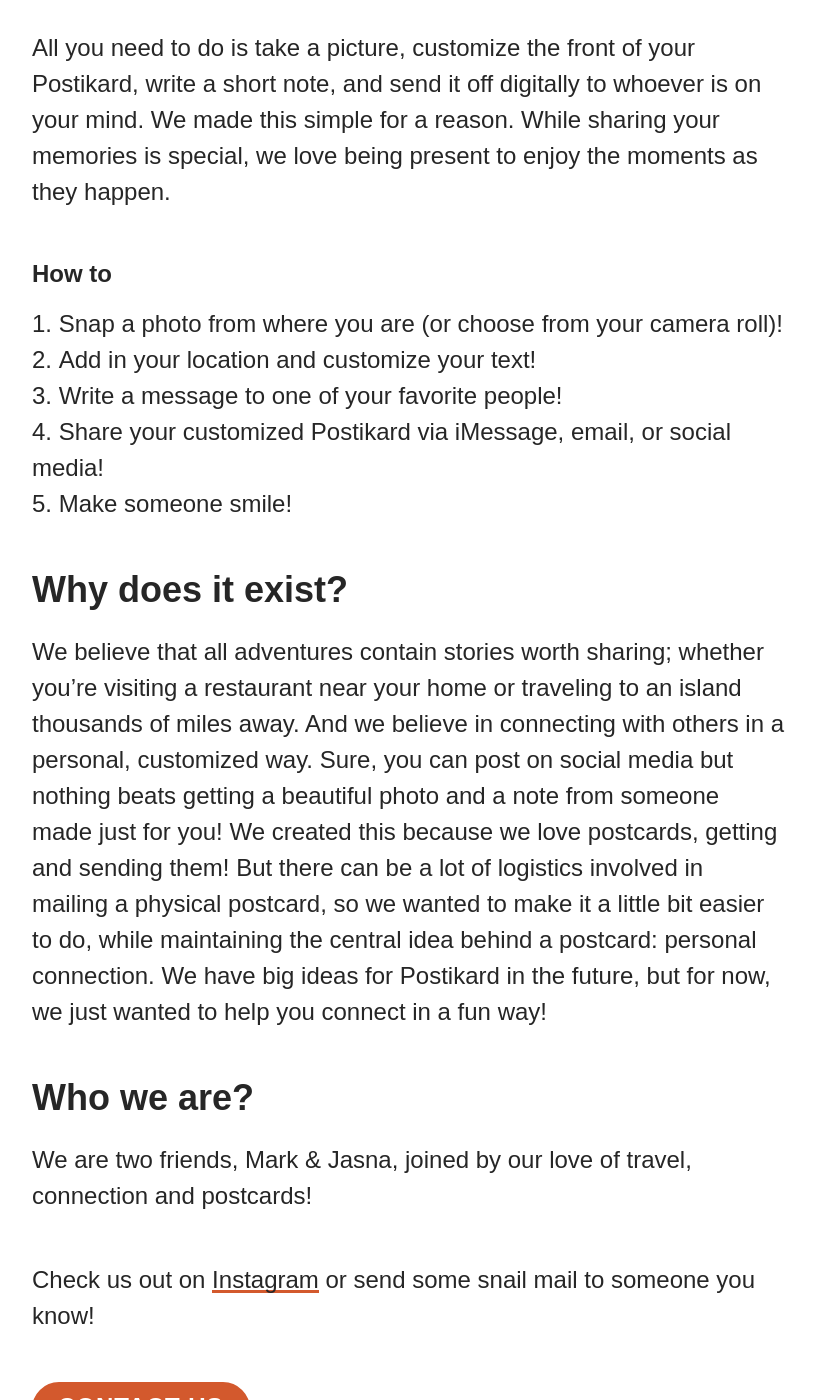
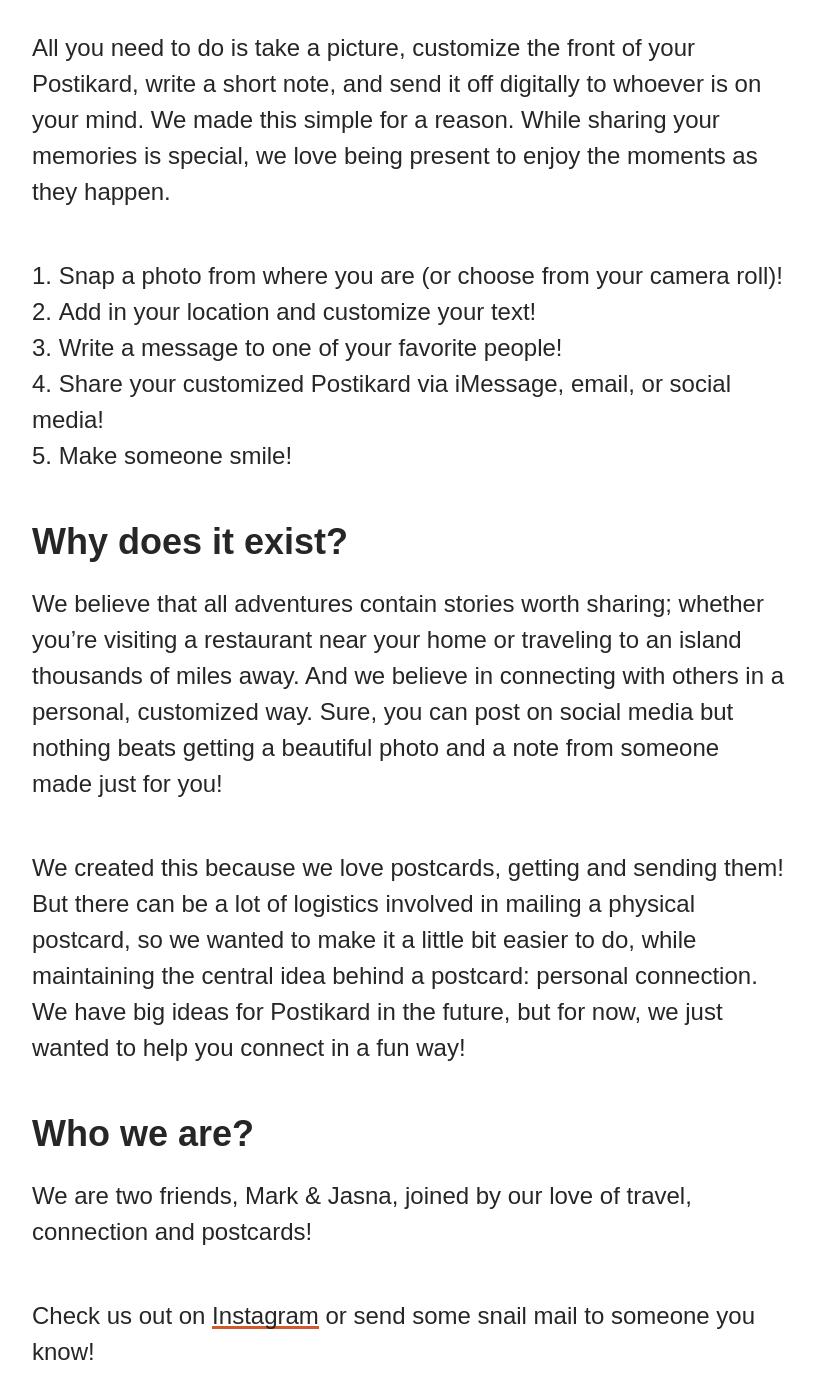
Before and after one commit to heymarkwetzel/postikard, a Jekyll site: the page built from pages/about.md, in a window 1280 px wide and 1400 px high, scrolled down 544 px. Shown: the whole window, without its empty margins (232-1046 px from the left). Built offline with Jekyll 4.4.1, drawn with Linux system fonts in a browser that asks for light colours; some web fonts are replaced.

Commit message:
Update about.md

```diff
--- a/pages/about.md
+++ b/pages/about.md
@@ -11,7 +11,6 @@
 ## How does it work?
 All you need to do is take a picture, customize the front of your Postikard, write a short note, and send it off digitally to whoever is on your mind. We made this simple for a reason. While sharing your memories is special, we love being present to enjoy the moments as they happen.
 
-### How to
 1. Snap a photo from where you are (or choose from your camera roll)!
 2. Add in your location and customize your text!
 3. Write a message to one of your favorite people!
@@ -20,20 +19,11 @@
 
 ## Why does it exist?
 We believe that all adventures contain stories worth sharing; whether you’re visiting a restaurant near your home or traveling to an island thousands of miles away. And we believe in connecting with others in a personal, customized way. Sure, you can post on social media but nothing beats getting a beautiful photo and a note from someone made just for you!
+
 We created this because we love postcards, getting and sending them! But there can be a lot of logistics involved in mailing a physical postcard, so we wanted to make it a little bit easier to do, while maintaining the central idea behind a postcard: personal connection.
 We have big ideas for Postikard in the future, but for now, we just wanted to help you connect in a fun way!
 
 ## Who we are?
 We are two friends, Mark & Jasna, joined by our love of travel, connection and postcards!
 
-
-
-
-
-
-
-
 Check us out on [Instagram](https://www.instagram.com/postikard_app) or send some snail mail to someone you know!
-
-
-[Contact Us](/contact/){:class="btn-lrg btn-lrg-light-fill btn-full-width-mobile"}
```
